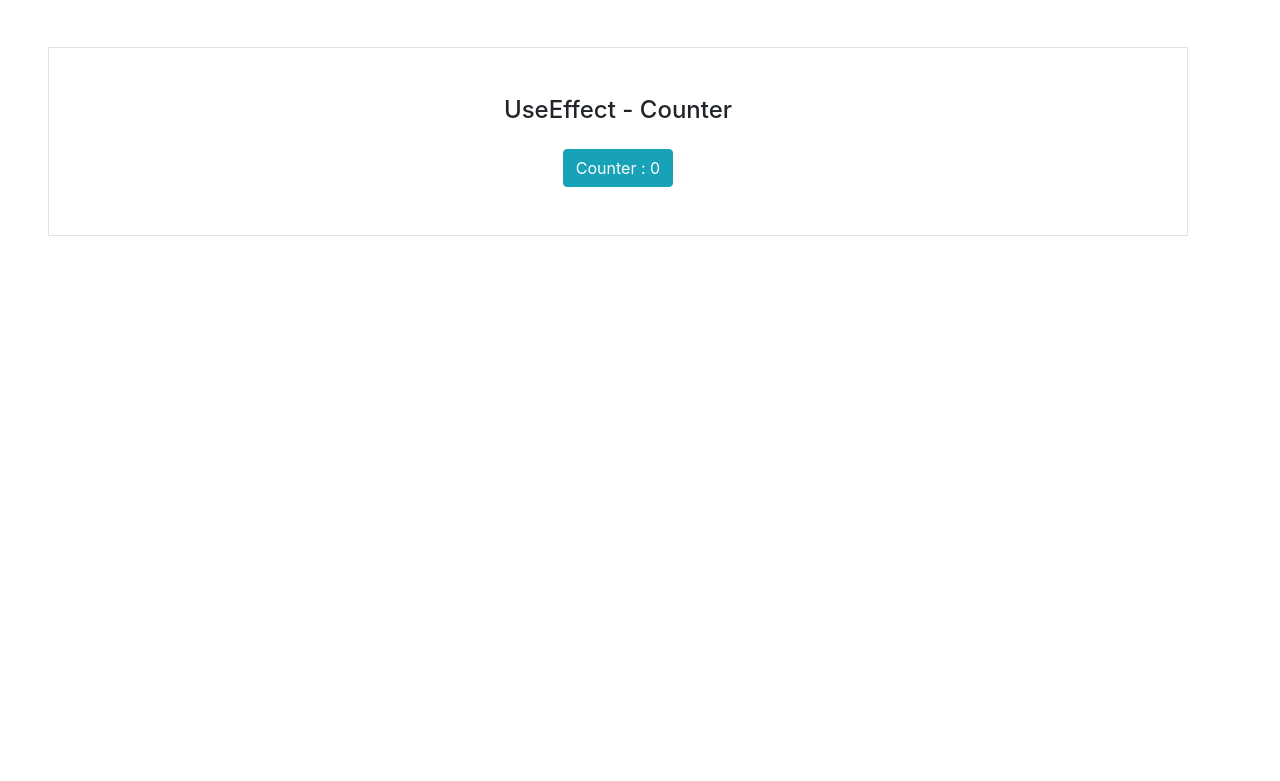
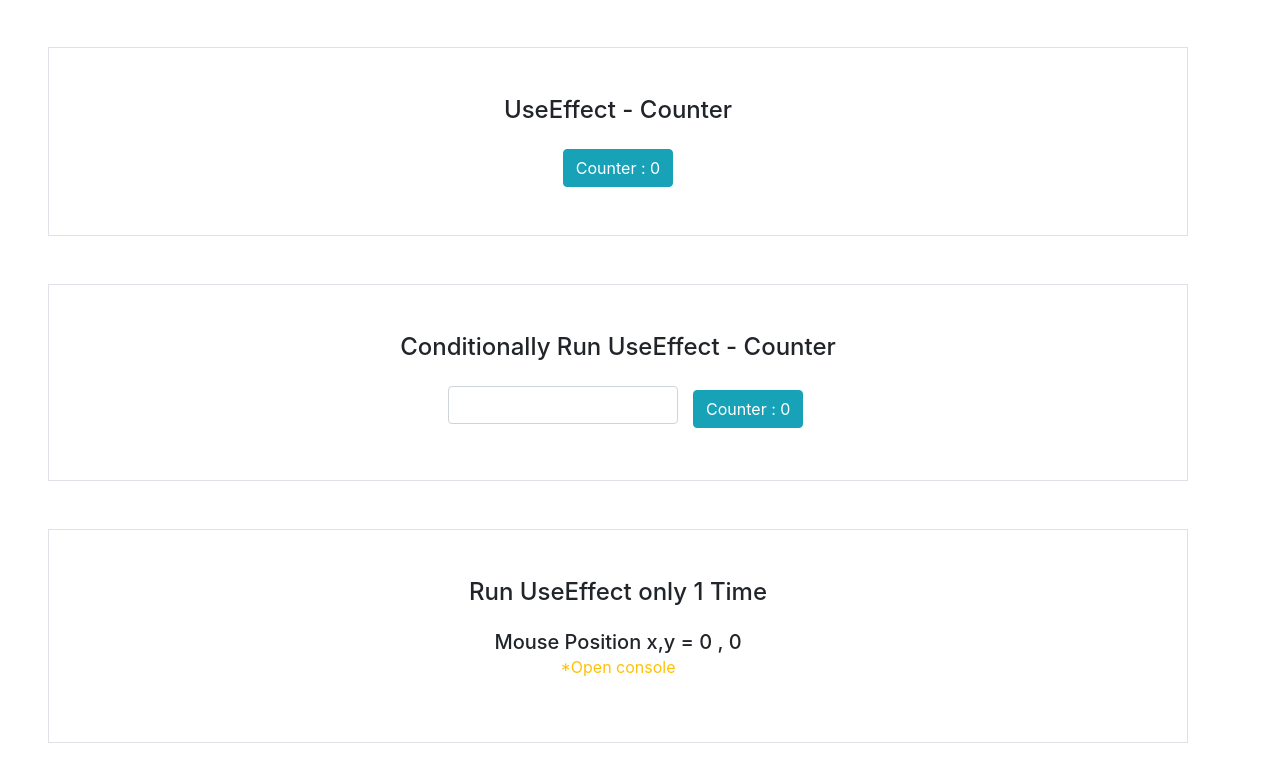
Before and after one commit to MinhazMinu/React-hooks, a React (Create React App) app: page / in a window 1280 px wide. Shown: the part 1658-2439 px from the top of the page. Before the commit the page ends 1942 px from the top, so only its background shows below. Built offline with nearby package versions, Linux system fonts and the light colour scheme.

Commit message:
run useEffect only one time.

```diff
--- a/src/App.js
+++ b/src/App.js
@@ -8,6 +8,8 @@ import Counter4 from "./Components/UseState/Counter4";
 import SummeryUseState from "./Components/UseState/SummeryUseState";
 // UseEffect import
 import CounterUE from "./Components/UseEffect/CounterUE";
+import CounterUE2 from "./Components/UseEffect/CounterUE2";
+import MouseUE3 from "./Components/UseEffect/MouseUE3";
 
 function App() {
   return (
@@ -19,6 +21,8 @@ function App() {
       <SummeryUseState></SummeryUseState>
       {/* UseEffect */}
       <CounterUE></CounterUE>
+      <CounterUE2></CounterUE2>
+      <MouseUE3></MouseUE3>
     </div>
   );
 }
--- /dev/null
+++ b/src/Components/UseEffect/MouseUE3.js
@@ -0,0 +1,39 @@
+import React, { useState, useEffect } from "react";
+/**
+ * we Know useEffect  Executed after every randers of a component.
+ * but now we want to run useEffect only one time
+ */
+
+const MouseUE3 = () => {
+  const [x, setX] = useState(0);
+  const [y, setY] = useState(0);
+
+  const logMouseMove = e => {
+    console.log("Mouse move");
+    setX(e.clientX);
+    setY(e.clientY);
+  };
+
+  useEffect(() => {
+    console.log("Called useEffect");
+
+    window.addEventListener("mousemove", logMouseMove);
+  }, []);
+  /**
+   * here [count] , meant useEffect run only if count change
+   * N.B Passing an empty array [] mean useEffect run one time
+   */
+  return (
+    <div className="container border m-5 p-5">
+      <h4 className="mb-4">Run UseEffect only 1 Time</h4>
+      <h5>
+        Mouse Position x,y = {x} , {y}
+        <p>
+          <small className="text-warning">*Open console </small>
+        </p>
+      </h5>
+    </div>
+  );
+};
+
+export default MouseUE3;
```
